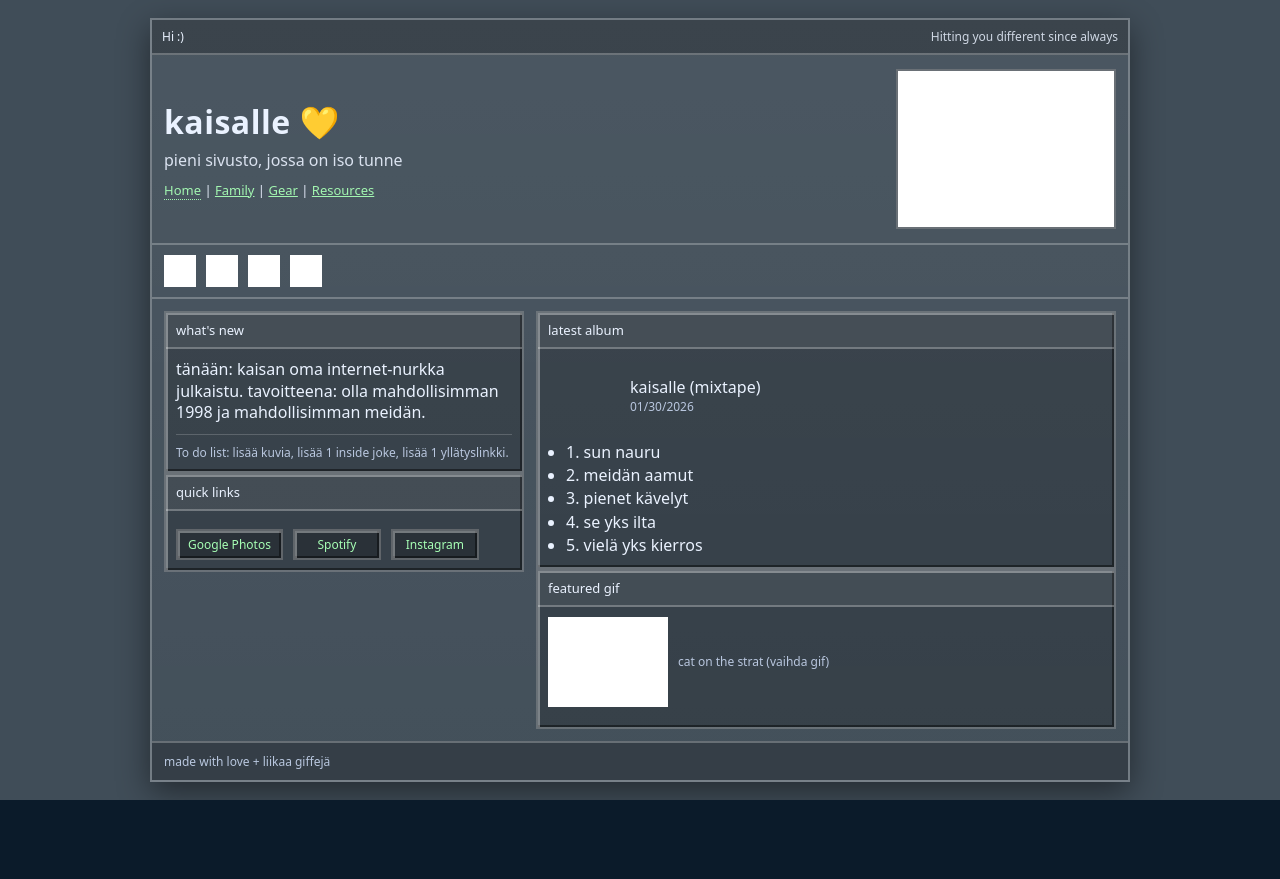
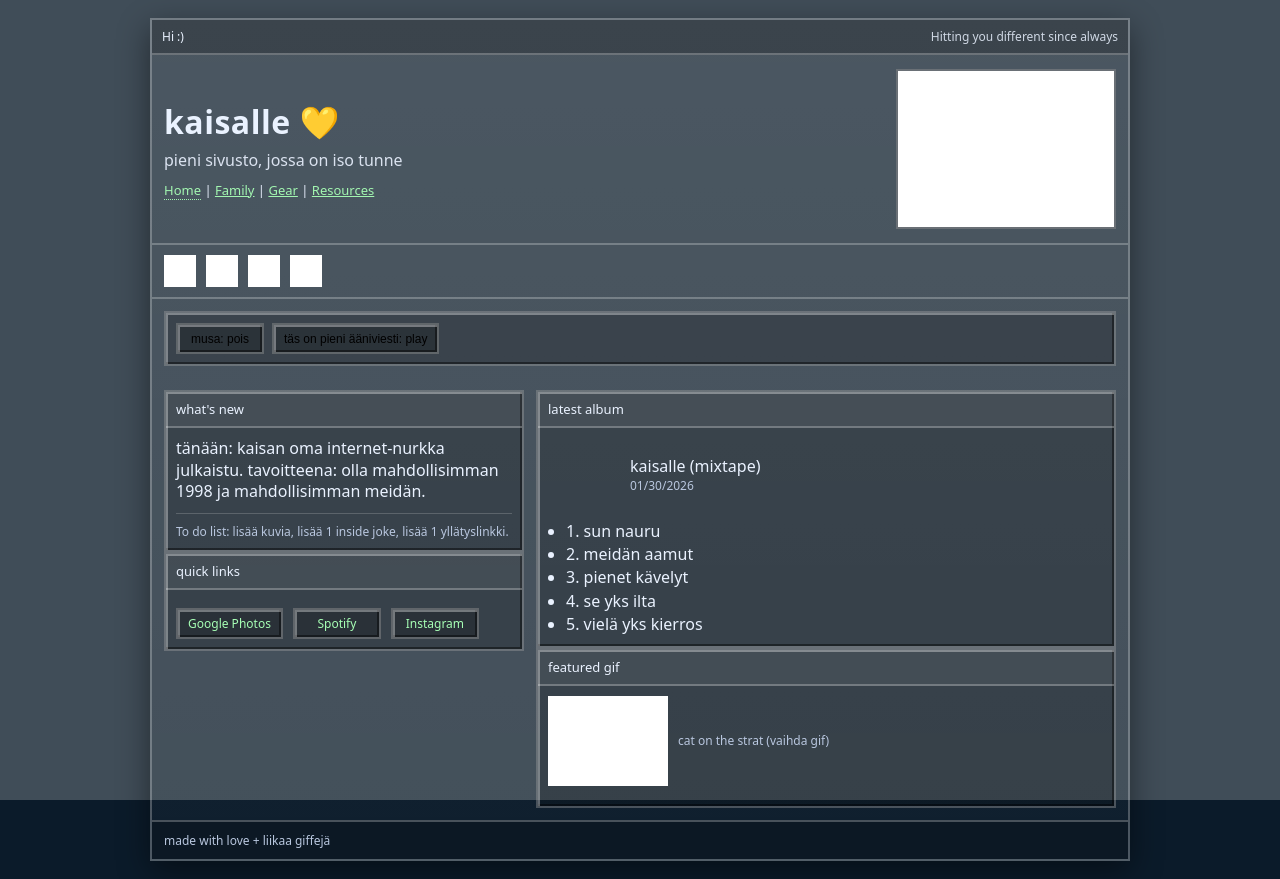
Before and after one commit to eeputti/kaisan-sivusto, a Next.js app: page / in a window 1280 px wide. Before the commit the page ends 800 px from the top, so only its background shows below. Built offline with nearby package versions, Linux system fonts and the light colour scheme.

Commit message:
Add audio dock with music and voice controls

```diff
--- a/app/globals.css
+++ b/app/globals.css
@@ -159,6 +159,30 @@ a {
   color: var(--muted);
 }
 
+.audioDock{
+  margin: 12px;
+  padding: 10px;
+  border: 2px solid var(--border);
+  background: rgba(0,0,0,0.2);
+  box-shadow:
+    inset 2px 2px 0 var(--bevelLight),
+    inset -2px -2px 0 var(--bevelDark);
+  display: flex;
+  flex-direction: column;
+  gap: 6px;
+}
+.audioDockButtons{
+  display: flex;
+  flex-wrap: wrap;
+  gap: 8px;
+}
+.audioBtn{
+  cursor: pointer;
+}
+.audioHint{
+  margin: 0;
+}
+
 /* layout grids */
 .homeGrid{
   display: grid;
--- a/app/page.tsx
+++ b/app/page.tsx
@@ -1,4 +1,5 @@
 import Image from "next/image";
+import { AudioDock } from "@/components/AudioDock";
 import { LayoutFrame } from "@/components/LayoutFrame";
 import { RetroBox } from "@/components/RetroBox";
 import { site } from "@/lib/site";
@@ -8,6 +9,7 @@ export default function HomePage() {
 
   return (
     <LayoutFrame active="/">
+      <AudioDock />
       <div className="homeGrid">
         <div className="homeLeft">
           <RetroBox title={h.whatsNewTitle}>
--- /dev/null
+++ b/components/AudioDock.tsx
@@ -0,0 +1,104 @@
+"use client";
+
+import { useCallback, useEffect, useRef, useState } from "react";
+
+export function AudioDock() {
+  const musicRef = useRef<HTMLAudioElement | null>(null);
+  const voiceRef = useRef<HTMLAudioElement | null>(null);
+  const [musicOn, setMusicOn] = useState(false);
+  const [voiceOn, setVoiceOn] = useState(false);
+  const [hint, setHint] = useState("");
+
+  const attemptMusicPlay = useCallback(async () => {
+    const audio = musicRef.current;
+    if (!audio) {
+      return false;
+    }
+
+    try {
+      await audio.play();
+      setMusicOn(true);
+      setHint("");
+      return true;
+    } catch (error) {
+      setMusicOn(false);
+      setHint("musa on mykistetty — klikkaa nappia jos haluut äänen");
+      return false;
+    }
+  }, []);
+
+  useEffect(() => {
+    if (musicRef.current) {
+      musicRef.current.loop = true;
+      musicRef.current.volume = 0.35;
+    }
+  }, []);
+
+  useEffect(() => {
+    const handleFirstInteraction = () => {
+      if (!musicOn) {
+        void attemptMusicPlay();
+      }
+    };
+
+    window.addEventListener("pointerdown", handleFirstInteraction, { once: true });
+    return () => window.removeEventListener("pointerdown", handleFirstInteraction);
+  }, [attemptMusicPlay, musicOn]);
+
+  const toggleMusic = async () => {
+    const audio = musicRef.current;
+    if (!audio) {
+      return;
+    }
+
+    if (musicOn) {
+      audio.pause();
+      setMusicOn(false);
+      return;
+    }
+
+    await attemptMusicPlay();
+  };
+
+  const toggleVoice = async () => {
+    const audio = voiceRef.current;
+    if (!audio) {
+      return;
+    }
+
+    if (voiceOn) {
+      audio.pause();
+      audio.currentTime = 0;
+      setVoiceOn(false);
+      return;
+    }
+
+    try {
+      await audio.play();
+      setVoiceOn(true);
+    } catch (error) {
+      setVoiceOn(false);
+    }
+  };
+
+  return (
+    <section className="audioDock" aria-label="Audio dock">
+      <div className="audioDockButtons">
+        <button type="button" className="btn88 audioBtn" onClick={toggleMusic}>
+          musa: {musicOn ? "päällä" : "pois"}
+        </button>
+        <button type="button" className="btn88 audioBtn" onClick={toggleVoice}>
+          täs on pieni ääniviesti: {voiceOn ? "stop" : "play"}
+        </button>
+      </div>
+      {hint ? <p className="audioHint muted">{hint}</p> : null}
+      <audio ref={musicRef} src="/media/music.mp3" preload="auto" />
+      <audio
+        ref={voiceRef}
+        src="/media/voice.mp3"
+        preload="auto"
+        onEnded={() => setVoiceOn(false)}
+      />
+    </section>
+  );
+}
```
Also changed, not shown: 2 other files (tests, documents, lock files or other folders).
